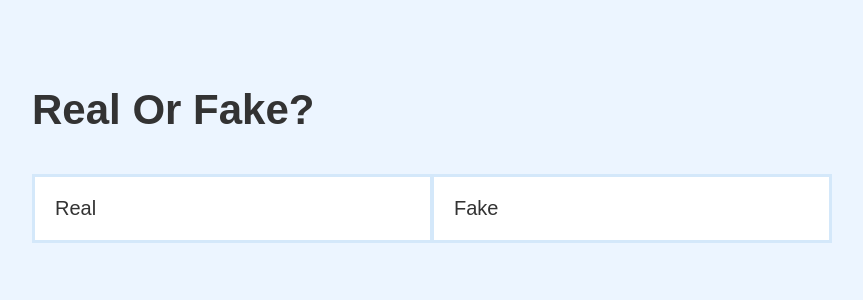
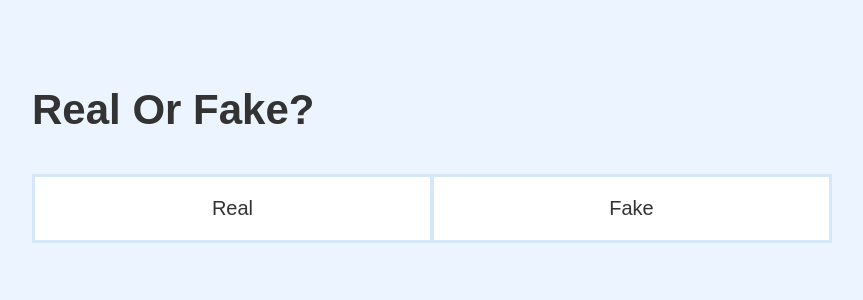
Before and after one commit to Subash-Chandra/3354-Project, a PHP site: page /play.html in a window 1280 px wide. Shown: the part 236-536 px from the top of the page, without its empty margins (208-1071 px from the left). Run offline with PHP 8.4, Linux system fonts and the light colour scheme.

Commit message:
Update play.css
center text

```diff
--- a/play.css
+++ b/play.css
@@ -22,3 +22,7 @@
     transform: translateY(-0.1rem);
     transition: transform 150ms;
 }
+.choice-text{
+    text-align: center;
+    vertical-align: middle;
+}
```
